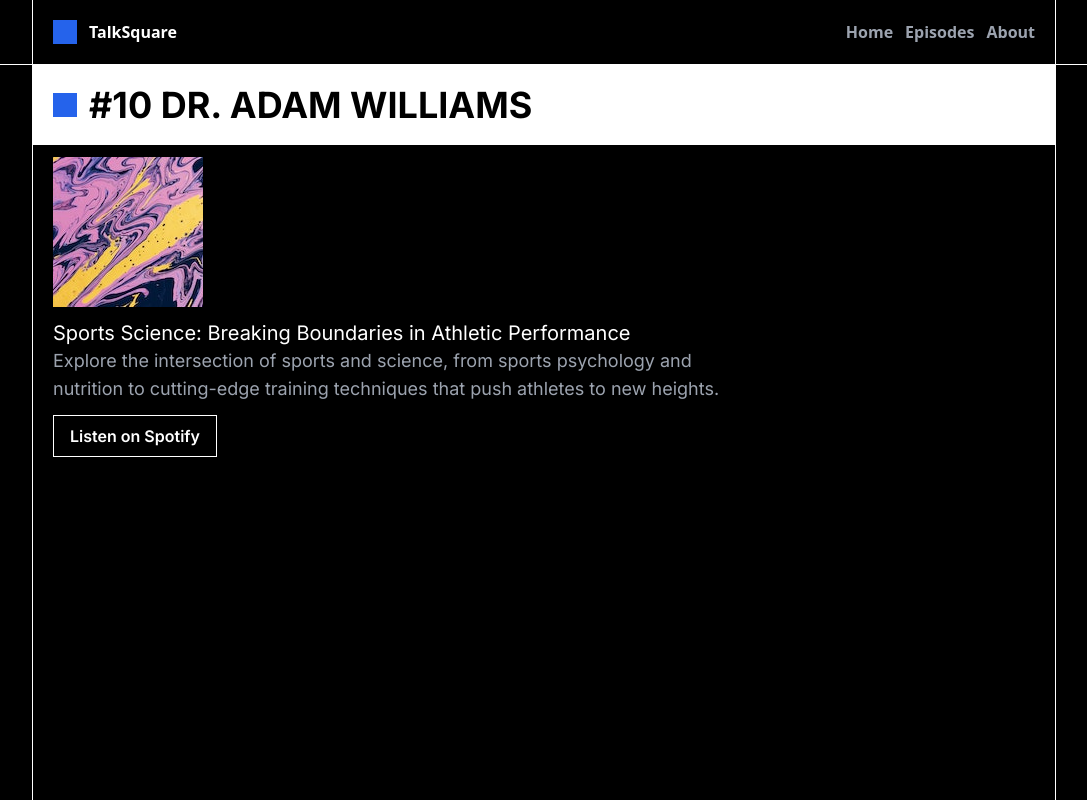
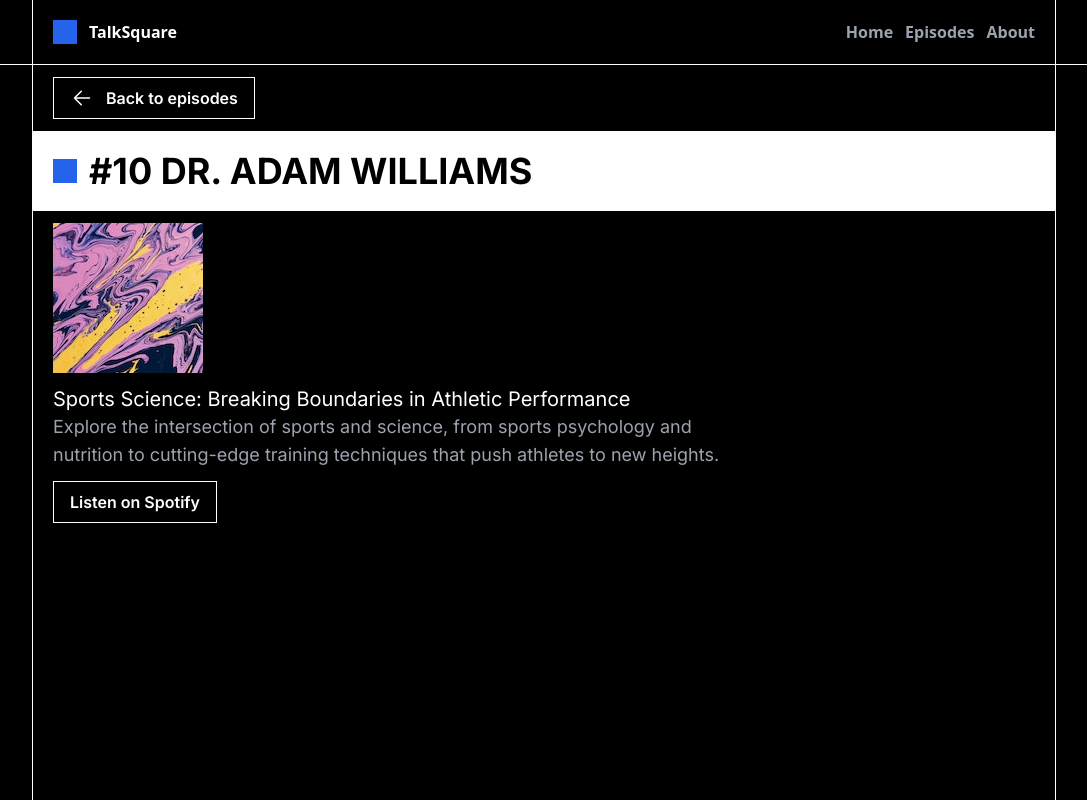
Before and after one commit to piotrszubert/TalkSquare, a Next.js app: page /episodes/10 in a window 1280 px wide. Shown: the top 800 px of the page, without its empty margins (96-1183 px from the left). Built offline with nearby package versions, Linux system fonts and the light colour scheme.

Commit message:
added button

```diff
--- a/pages/episodes/[id]/index.tsx
+++ b/pages/episodes/[id]/index.tsx
@@ -34,6 +34,18 @@ export default function EpisodePage() {
                 <title>TalkSquare - {episode.title}</title>
             </Head>
             <Layout>
+                <div className="py-3">
+                    <Link
+                        href="/episodes"
+                    >
+                        <Button className="gap-3">
+                            <svg xmlns="http://www.w3.org/2000/svg" fill="none" viewBox="0 0 24 24" strokeWidth={1.5} stroke="currentColor" className="w-6 h-6">
+                                <path strokeLinecap="round" strokeLinejoin="round" d="M19.5 12h-15m0 0l6.75 6.75M4.5 12l6.75-6.75" />
+                            </svg>
+                            Back to episodes
+                        </Button>
+                    </Link>
+                </div>
                 <Heading text={`#${episode.id < 10 ? '0' + episode.id : episode.id} ${episode.guest.name}`} />
                 <div className="py-3">
                     <div className="mb-3">
```
